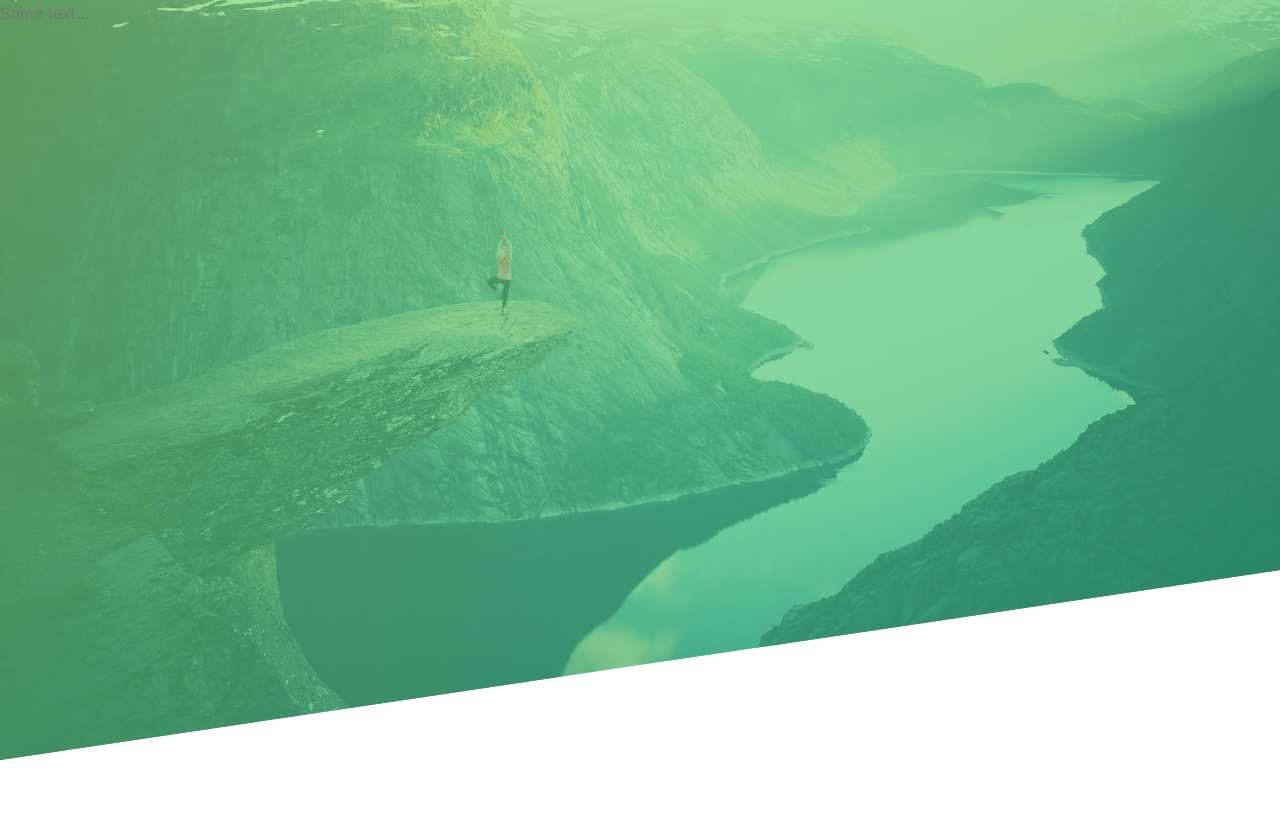
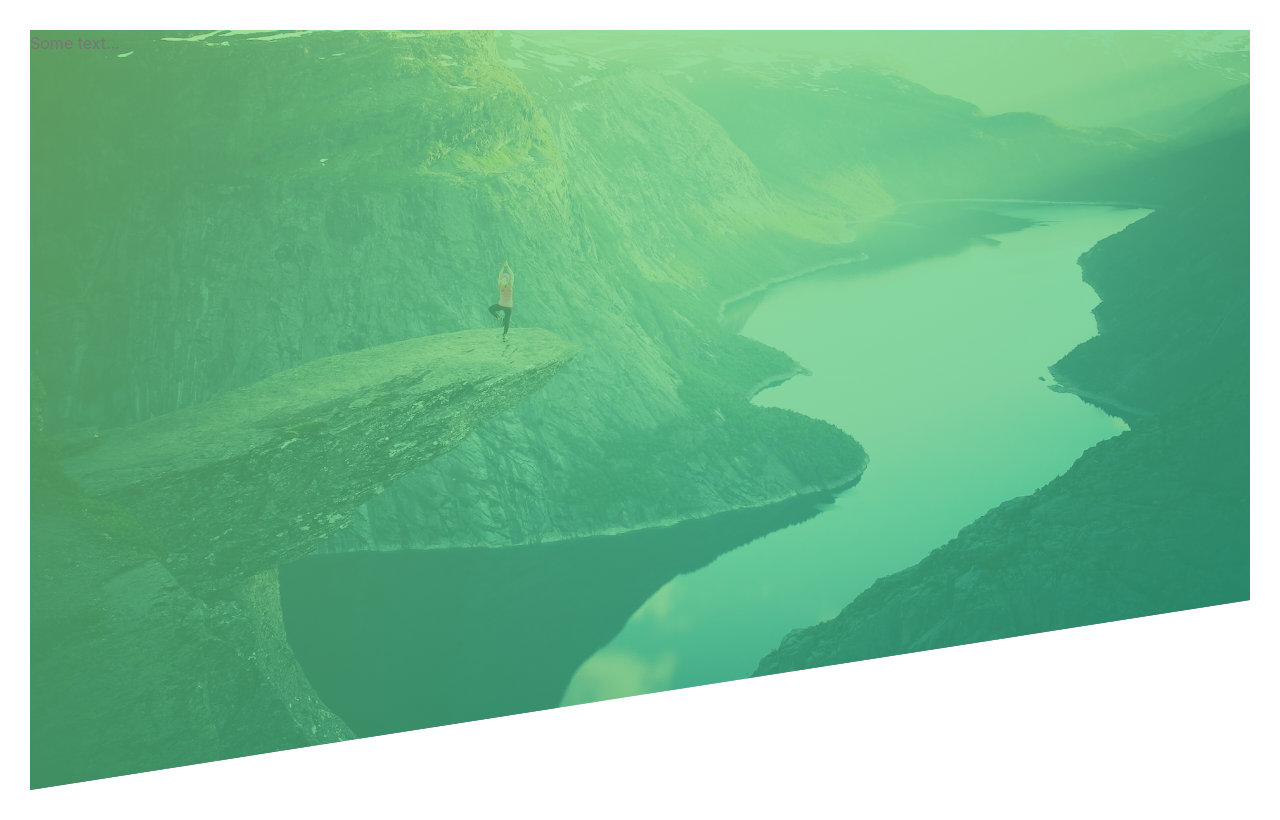
Before and after one commit to Pioneer18/Natours-React, a React (Create React App) app: page / in a window 1280 px wide. Built offline with nearby package versions, Linux system fonts and the light colour scheme.

Commit message:
added padding to the body

```diff
--- a/src/index.css
+++ b/src/index.css
@@ -11,6 +11,7 @@ body {
     color: #777777;
   -webkit-font-smoothing: antialiased;
   -moz-osx-font-smoothing: grayscale;
+  padding: 30px; /* this should not be in pixels*/
 }
 
 code {
```
